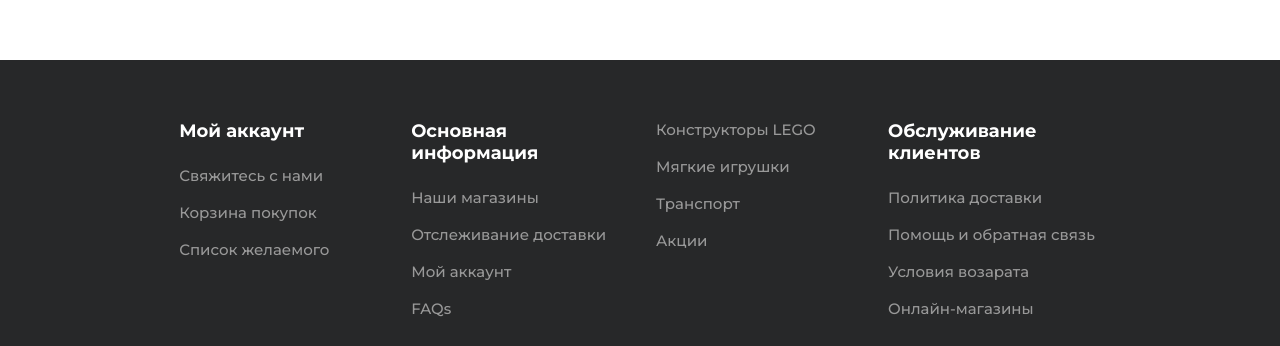
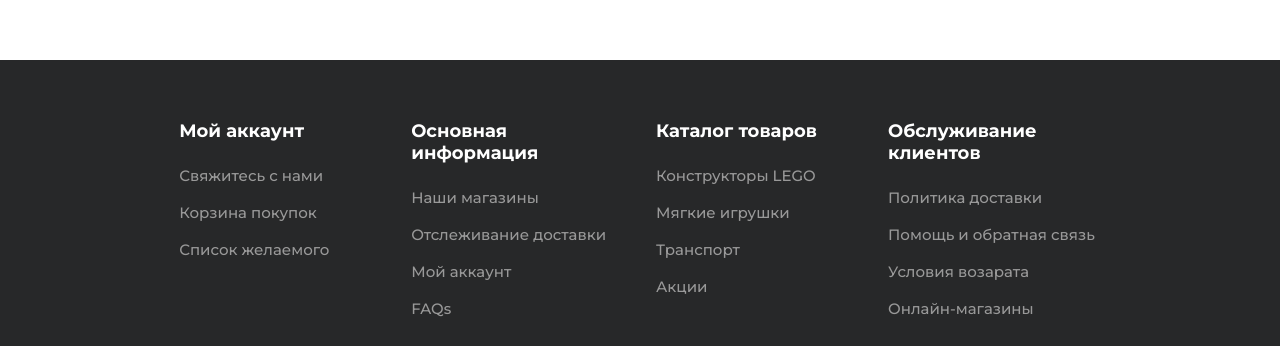
Before and after one commit to UkroSchwein/Toy-store, a plain HTML site: page stocks/stocks.html in a window 1280 px wide. Shown: the part 1488-1834 px from the top of the page. Drawn offline with nearby package versions, Linux system fonts and the light colour scheme.

Commit message:
Update stocks.html

```diff
--- a/stocks/stocks.html
+++ b/stocks/stocks.html
@@ -103,6 +103,7 @@
 		</div>
 
 		<div class="contact-box">
+			<h4>Каталог товаров</h4>
 			<li><a href="https://ukroschwein.github.io/Toy-store/constructors/constructors.html">Конструкторы LEGO</a></li>
 			<li><a href="https://ukroschwein.github.io/Toy-store/soft%20toys/softToys.html">Мягкие игрушки</a></li>
 			<li><a href="https://ukroschwein.github.io/Toy-store/transport/Transport.html">Транспорт</a></li>
```
